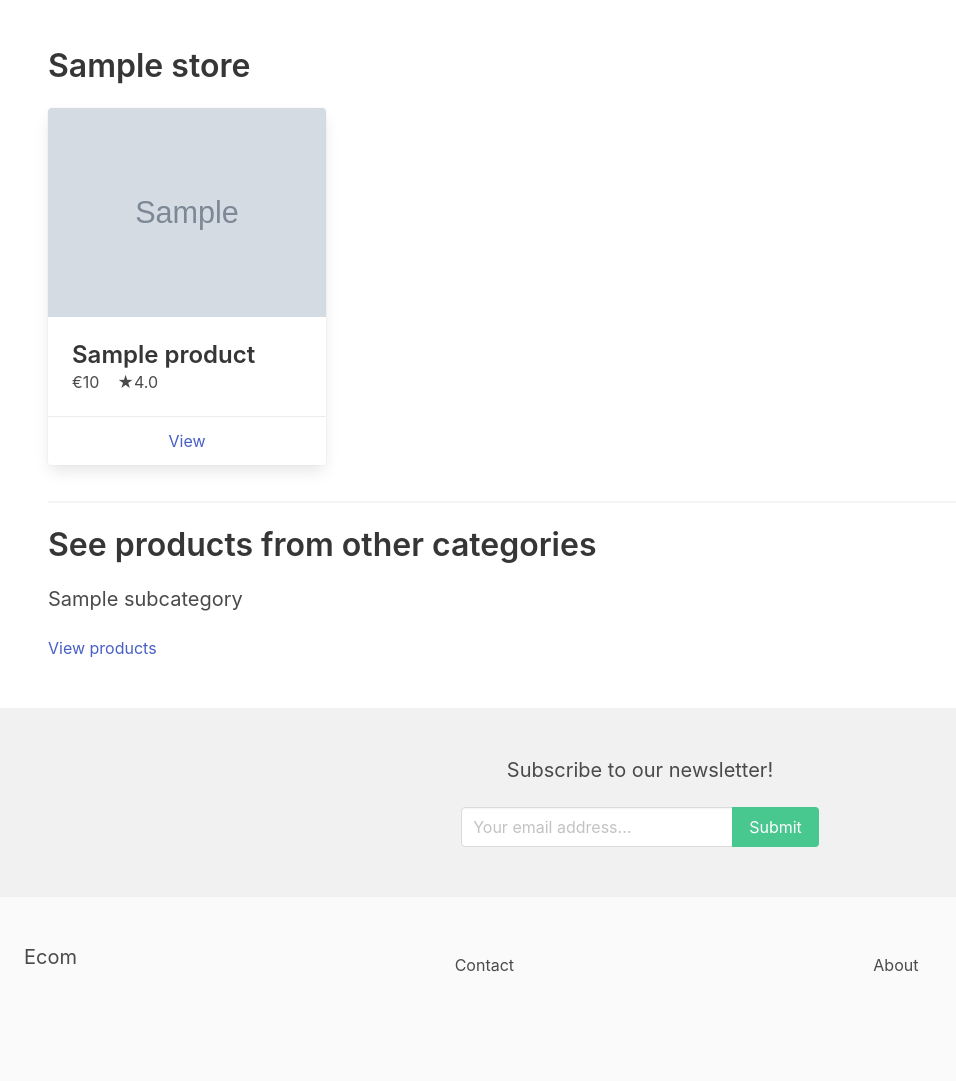
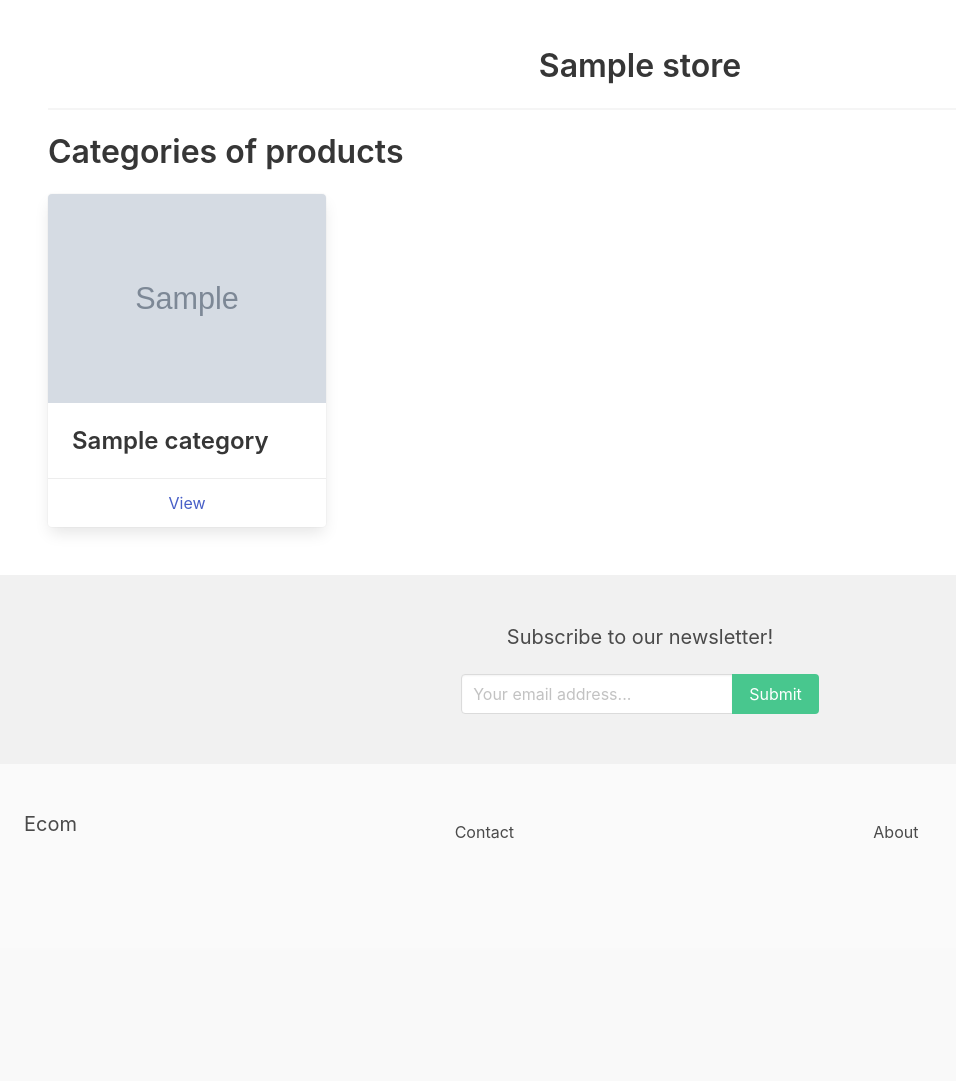
Before and after one commit to manos-mark/django-vue-ecom, a Django app: template ecom/apps/store/templates/store_detail.html in a window 1280 px wide. Shown: the part 56-1137 px from the top of the page, without its empty margins (0-956 px from the left). After the commit the page ends 895 px from the top, so only its background shows below. Run offline with Django 3.2, Linux system fonts and the light colour scheme; the template is opened without the code that fills it: most values are stand-ins (such as "Sample title", 1, 10 or a date in 2020); grey boxes marked "Sample" are stand-in pictures; some libraries are stand-ins or nearby versions.

Commit message:
show categories for each shop

```diff
--- /dev/null
+++ b/ecom/apps/store/templates/parts/category_list.html
@@ -0,0 +1,33 @@
+<div class="columns is-multiple">
+    {% for category in categories %}
+        <div class="column is-3">
+            <div class="card">
+                <div class="card-image">
+                    <figure class="image">
+                        {% if category.get_thumbnail %}
+                            <img src="{{ category.get_thumbnail }}">
+                        {% endif %}
+                    </figure>
+                </div>
+                <div class="card-content">
+                    <div class="media">
+                        <div class='media-content'>
+                            <p class="title is-4">{{ category.title }}</p>
+                            <!-- <p class="subtitle is-6">
+                                €{{ product.price }}
+                                {% if product.get_rating != 0 %}
+                                    &nbsp;&nbsp; ★{{ product.get_rating|floatformat:1 }}
+                                {% endif %}
+                            </p> -->
+                        </div>
+                    </div>
+                </div>
+
+                <footer class="card-footer">
+                    <a href="{% url 'category_detail' category.slug %}"
+                        class="card-footer-item">View</a>
+                </footer>
+            </div>
+        </div>
+    {% endfor %}
+</div>
--- a/ecom/apps/store/templates/store_detail.html
+++ b/ecom/apps/store/templates/store_detail.html
@@ -3,23 +3,12 @@
 {% block title %}{{ store.name }} | {% endblock title %}
 
 {% block content %}
-    <h1 class="title">{{ store.name }}</h1>
+    <h1 class="title has-text-centered">{{ store.name }}</h1>
+    <hr>
+    <h1 class="title">Categories of products</h1>
 
-    {% with products as store.products %}
-        {% include "parts/product_list.html" %}
+    {% with categories as categories %}
+        {% include "parts/category_list.html" %}
     {% endwith %}
 
-    {% if store.categories.children.all %}
-        <hr>
-        <h1 class="title">See products from other categories</h1>
-        <div class="columns is-multiline">
-            {% for subcategory in store.categories.children.all %}
-                <div class="column is-3">
-                    <h2 class="subtitle">{{ subcategory.title }}</h2>
-                    <a href="{% url 'category_detail' subcategory.slug %}">View products</a>
-                </div>
-            {% endfor %}
-        </div>
-    {% endif %}
-
 {% endblock %}
```
Also changed, not shown: ecom/apps/store/models.py (+23 -0 lines), ecom/apps/store/templates/category_detail.html (+3 -8 lines), ecom/apps/store/migrations/0018_auto_20210127_1338.py (added), ecom/apps/store/migrations/0019_auto_20210127_1425.py (added), ecom/apps/store/migrations/0020_auto_20210127_1425.py (added), ecom/apps/store/migrations/0021_auto_20210127_1443.py (added), ecom/db.sqlite3, ecom/media/uploads/1200px-Football_soccer_ball.svg.png (added), ecom/media/uploads/Baseball_crop.jpeg (added), ecom/media/uploads/computers.jpeg (added), ecom/media/uploads/lamp_OY8P4vx.jpeg (added), ecom/media/uploads/sports.webp (added).
